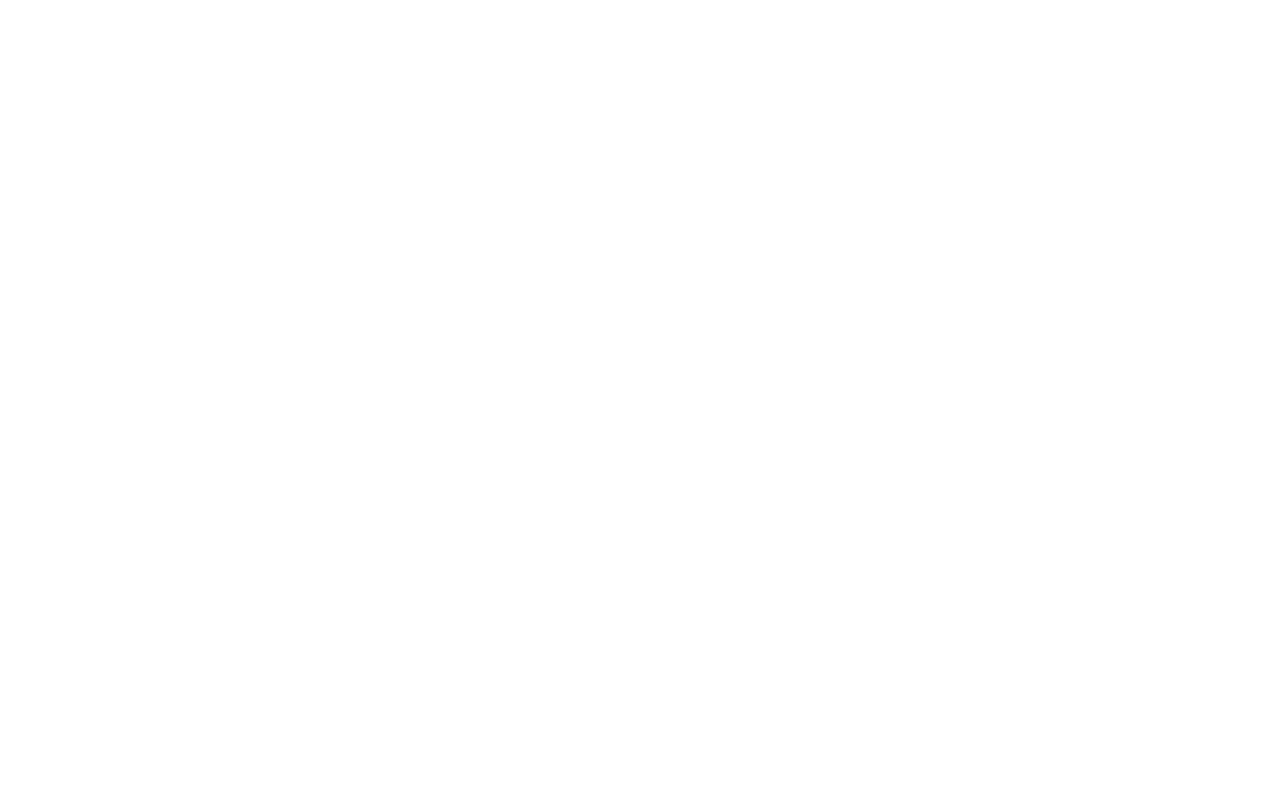
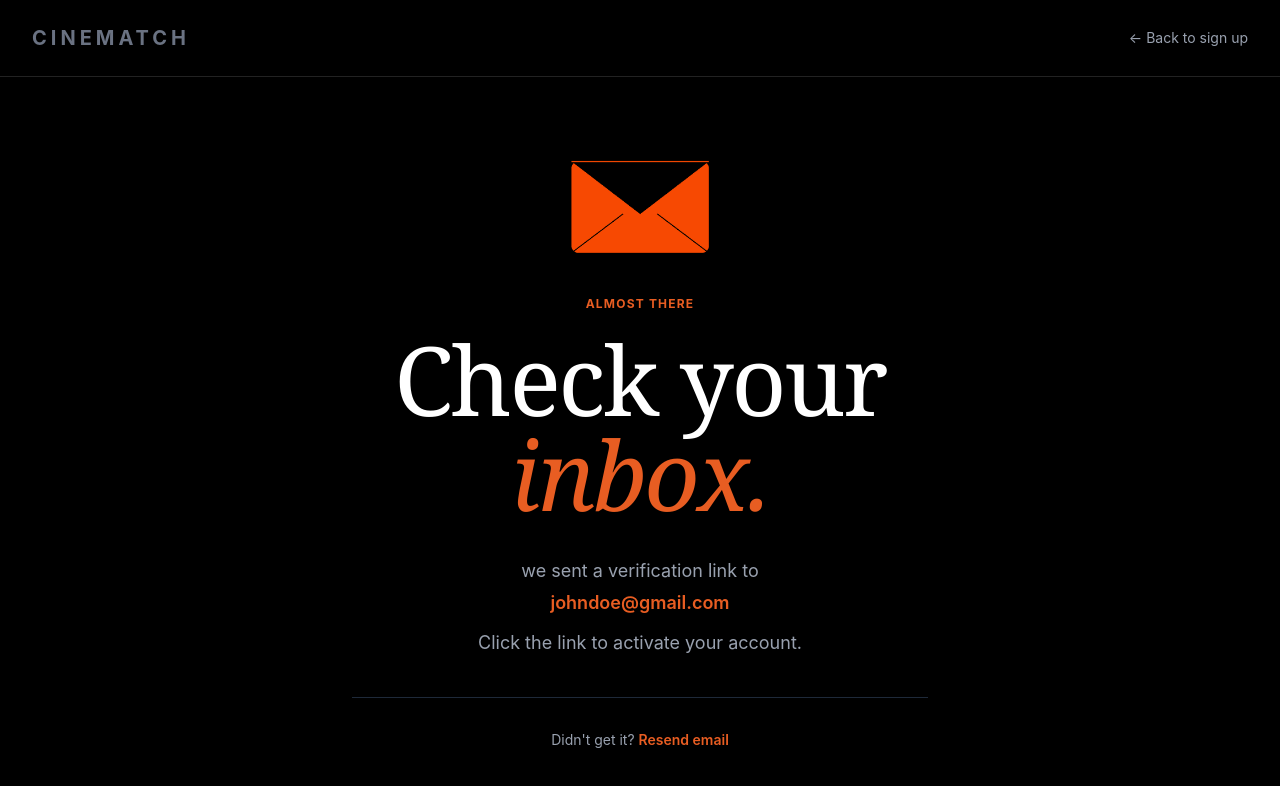
Before and after one commit to SquidDre/cinematch-frontend-web, a React (Vite) app: page /verify in a window 1280 px wide. Before the commit this address had no page. Shown: the top 786 px of the page. Built offline with nearby package versions, Linux system fonts and the light colour scheme.

Commit message:
Add verify page

```diff
--- a/src/App.tsx
+++ b/src/App.tsx
@@ -6,6 +6,7 @@ import Create from './pages/signup/create'
 import Login from  './pages/login'
 import Rating from './pages/signup/rating'
 import ForgotPassword from "./pages/forgot-password.tsx";
+import Verify from './pages/signup/verify'
 
 function App() {
   return (
@@ -13,6 +14,7 @@ function App() {
       <Routes>
         <Route path="/" element={<Home />} />
         <Route path="/create" element={<Create />} />
+        <Route path="/verify" element={<Verify />} />
         <Route path="/login" element={<Login />} />
         <Route path="/forgot-password" element={<ForgotPassword />} />
         <Route path="/rating" element={<Rating />} />
--- a/src/pages/signup/create.tsx
+++ b/src/pages/signup/create.tsx
@@ -179,7 +179,7 @@ const SplashScreen: React.FC = () => {
 
               {/* Create account button */}
               <button
-                  onClick = {() => navigate('/services')}
+                  onClick={() => navigate('/verify')}
                   className = "w-full py-4 rounded-full bg-[#E85D22] text-white font-bold text-lg hover:bg-[#d0521e] transition-colors duration-200"
               >
                   Create account →
--- /dev/null
+++ b/src/pages/signup/verify.tsx
@@ -0,0 +1,78 @@
+import React from 'react';
+import { useNavigate } from 'react-router-dom';
+import envelopeImg from '../../assets/envelope.png';
+
+interface VerifyProps {
+    email?: string;
+}
+
+const Verify: React.FC<VerifyProps> = ({ email = 'johndoe@gmail.com' }) => {
+    const navigate = useNavigate();
+
+    return (
+        <div className="flex flex-col min-h-screen bg-black font-sans">
+
+            {/* Header */}
+            <header className="flex justify-between items-center px-8 py-6 border-b border-[#222]">
+                <p className="text-xl font-bold tracking-[0.2em] text-gray-500">
+                    CINEMATCH
+                </p>
+                <button
+                    onClick={() => navigate('/create')}
+                    className="text-gray-400 hover:text-white transition-colors text-sm"
+                >
+                    ← Back to sign up
+                </button>
+            </header>
+
+            {/* Centered Content */}
+            <div className="flex-grow flex items-center justify-center px-8 py-12">
+                <div className="w-full max-w-xl text-center">
+
+                    {/* Envelope Image */}
+                    <div className="flex justify-center mb-8">
+                        <img src={envelopeImg} alt="Envelope" className="w-40 h-auto" />
+                    </div>
+
+                    {/* ALMOST THERE label */}
+                    <p className="text-[#E85D22] text-xs font-bold tracking-widest uppercase mb-6">
+                        Almost There
+                    </p>
+
+                    {/* Heading */}
+                    <h1 className="text-7xl md:text-8xl font-serif tracking-tight text-white leading-[0.9] mb-2">
+                        Check your
+                    </h1>
+                    <h1 className="text-7xl md:text-8xl font-serif italic tracking-tight text-[#E85D22] leading-[0.9] mb-10">
+                        inbox.
+                    </h1>
+
+                    {/* Body text */}
+                    <p className="text-gray-400 text-lg mb-1">
+                        we sent a verification link to
+                    </p>
+                    <p className="text-[#E85D22] font-semibold text-lg mb-3">
+                        {email}
+                    </p>
+                    <p className="text-gray-400 text-lg mb-10">
+                        Click the link to activate your account.
+                    </p>
+
+                    {/* Divider */}
+                    <div className="border-t border-gray-800 mb-8" />
+
+                    {/* Resend */}
+                    <p className="text-gray-400 text-sm">
+                        Didn't get it?{' '}
+                        <button className="text-[#E85D22] font-semibold hover:underline">
+                            Resend email
+                        </button>
+                    </p>
+
+                </div>
+            </div>
+        </div>
+    );
+};
+
+export default Verify;
```
Also changed, not shown: src/assets/envelope.png (added).
